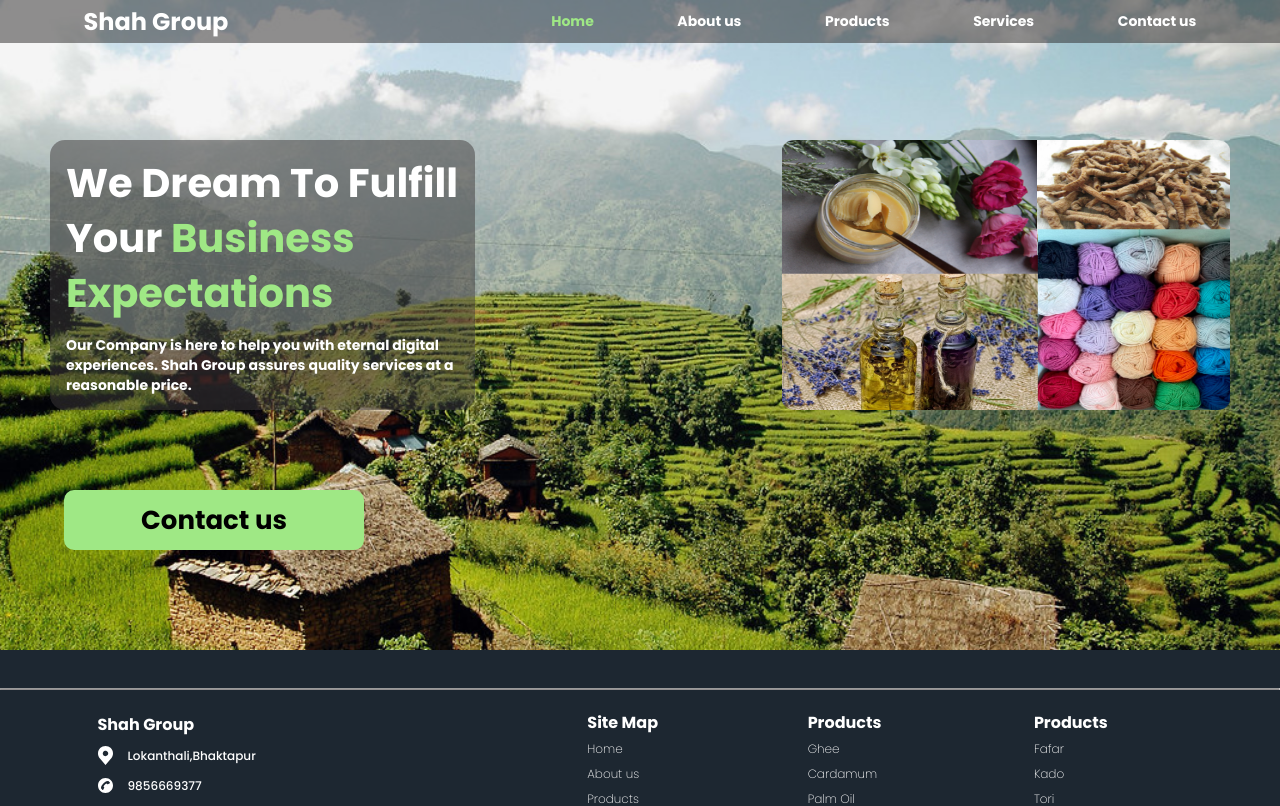
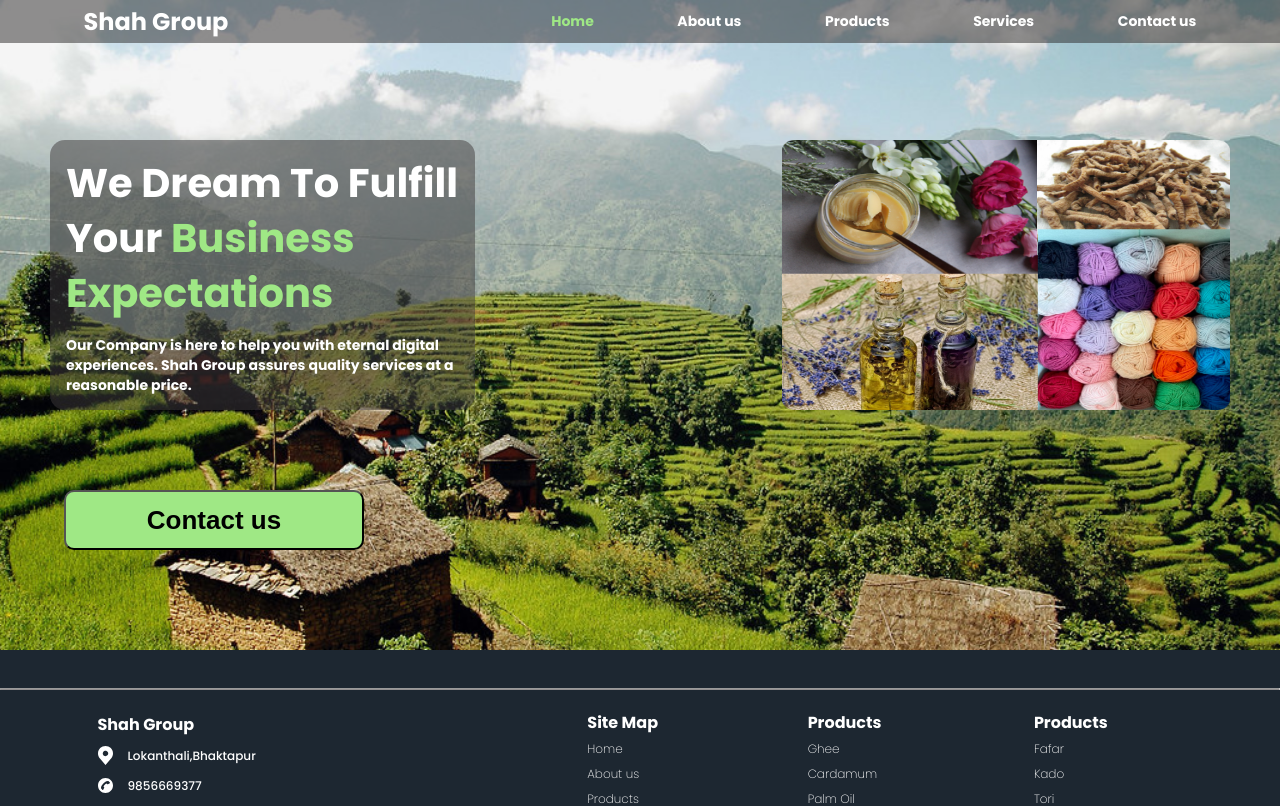
Before and after one commit to SameerCrestha/shah-group, a Next.js app: page / in a window 1280 px wide. Shown: the top 806 px of the page. Built offline with nearby package versions, Linux system fonts and the light colour scheme.

Commit message:
modified index page

```diff
--- a/pages/index.js
+++ b/pages/index.js
@@ -16,7 +16,7 @@ export default function Home() {
         <div className={styles.sec1Card2}>
           <Image src={images} placeholder="blur" layout="fill"/>
         </div>
-        <Link href="/contact-us" ><a className={styles.sec1Button}>Contact us</a></Link>
+        <Link href="/contact-us" ><a><button className={styles.sec1Button}>Contact us</button></a></Link>
       </section>
 
     </Layout>
```
